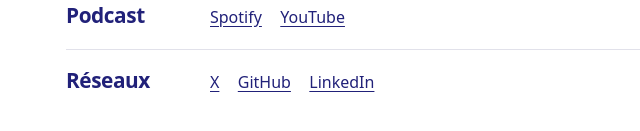
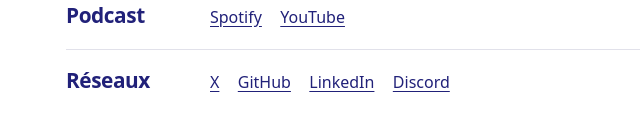
Before and after one commit to soliditors/soliditors.github.io, a plain HTML site: page index.html in a window 1280 px wide. Shown: the part 417-548 px from the top of the page, without its empty margins (278-918 px from the left). Drawn offline with Linux system fonts and the light colour scheme.

Commit message:
Add Discord to social links

```diff
--- a/index.html
+++ b/index.html
@@ -40,6 +40,7 @@
           <li><a href="https://x.com/soliditors">X</a></li>
           <li><a href="https://github.com/soliditors">GitHub</a></li>
           <li><a href="https://www.linkedin.com/company/94198863/">LinkedIn</a></li>
+          <li><a href="https://discord.gg/HWYz9ugMRW">Discord</a></li>
         </ul>
       </section>
     </nav>
```
